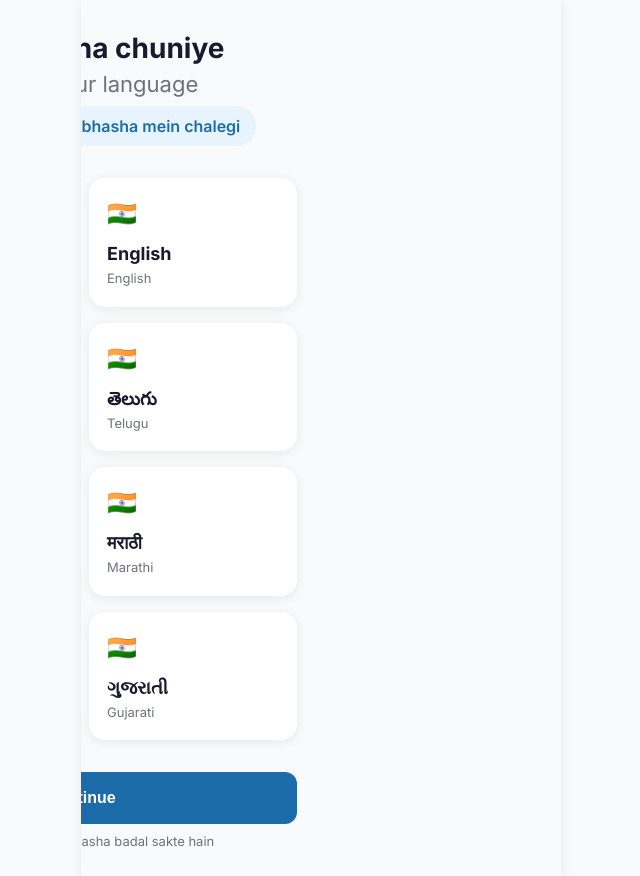
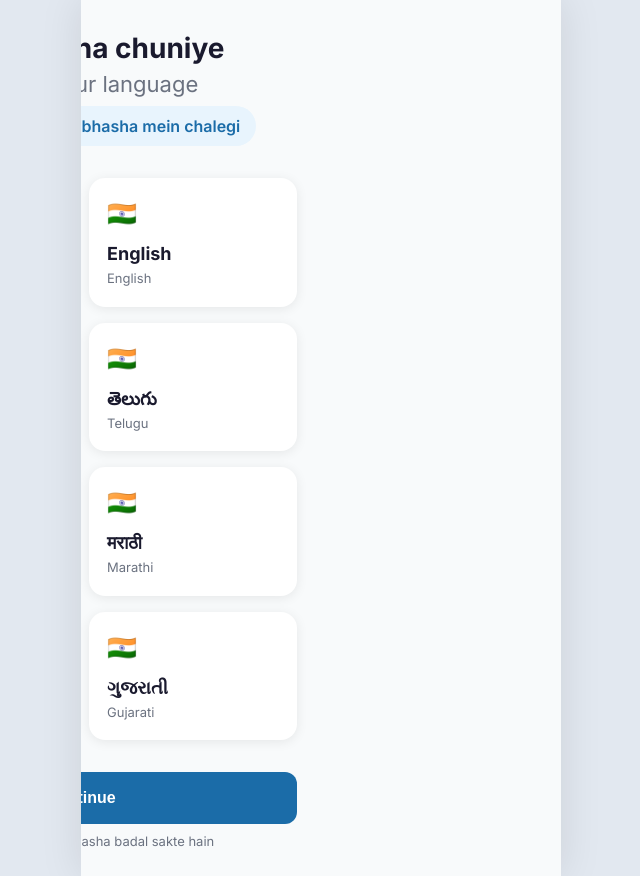
Before and after one commit to gopalrawat14/Dawa-Diary, a React (Vite) app: page /language in a window 1280 px wide. Shown: the whole page, without its empty margins (319-959 px from the left). Built offline with nearby package versions, Linux system fonts and the light colour scheme.

Commit message:
fix: global app centering and content clipping issues

```diff
--- a/src/index.css
+++ b/src/index.css
@@ -52,12 +52,23 @@
 
 body {
   font-family: var(--font-family);
-  background-color: var(--color-background);
+  background-color: #E2E8F0; /* Frame color for desktop */
   color: var(--color-text-primary);
   font-size: var(--font-size-body);
   line-height: 1.5;
   -webkit-font-smoothing: antialiased;
   -moz-osx-font-smoothing: grayscale;
+  margin: 0;
+  padding: 0;
+  min-height: 100vh;
+}
+
+#root {
+  display: flex;
+  justify-content: center;
+  align-items: flex-start;
+  min-height: 100vh;
+  width: 100%;
 }
 
 h1 {
@@ -87,13 +98,12 @@ p {
   width: 100%;
   max-width: 480px;
   min-height: 100vh;
-  margin: 0 auto;
   background-color: var(--color-background);
-  box-shadow: var(--shadow-soft);
+  box-shadow: 0 0 40px rgba(0,0,0,0.1);
   position: relative;
-  overflow-x: hidden;
   display: flex;
   flex-direction: column;
+  overflow-x: hidden;
 }
 
 /* Global Animations & Transitions */
@@ -104,7 +114,7 @@ p {
 }
 
 @keyframes slideInRight {
-  from { opacity: 0; transform: translateX(20px); }
+  from { opacity: 0; transform: translateX(10px); }
   to { opacity: 1; transform: translateX(0); }
 }
 
```
